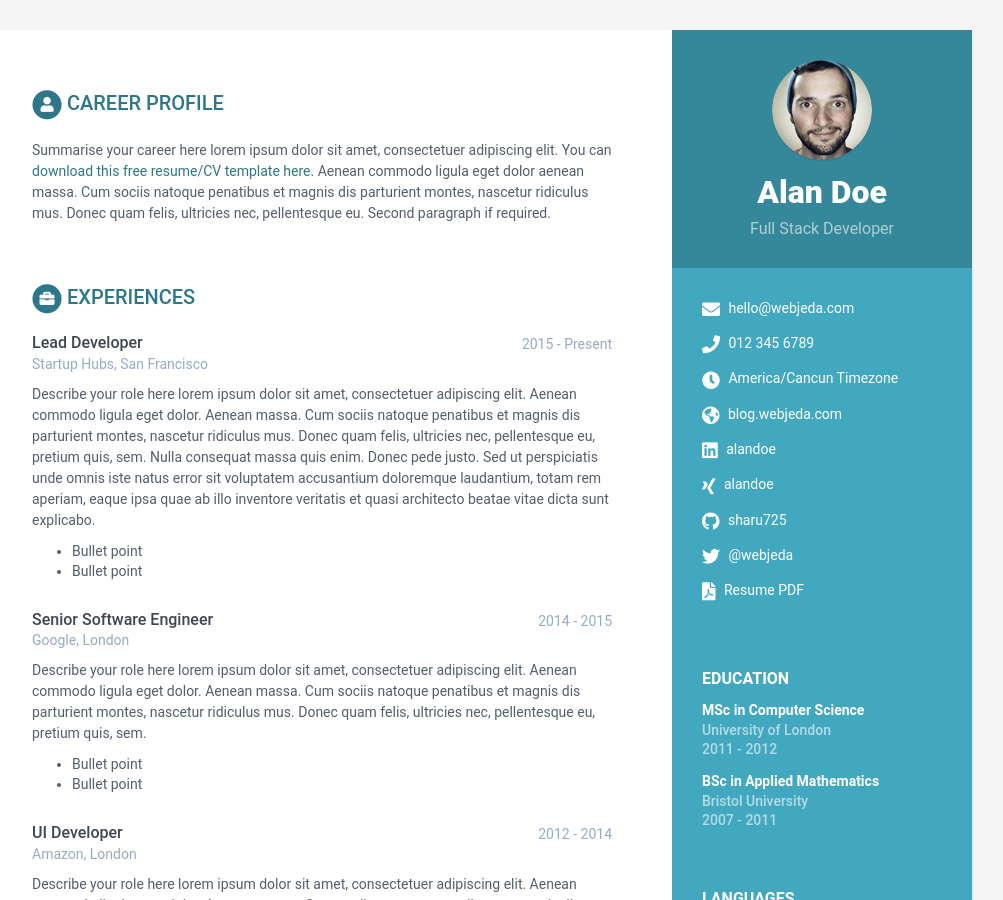
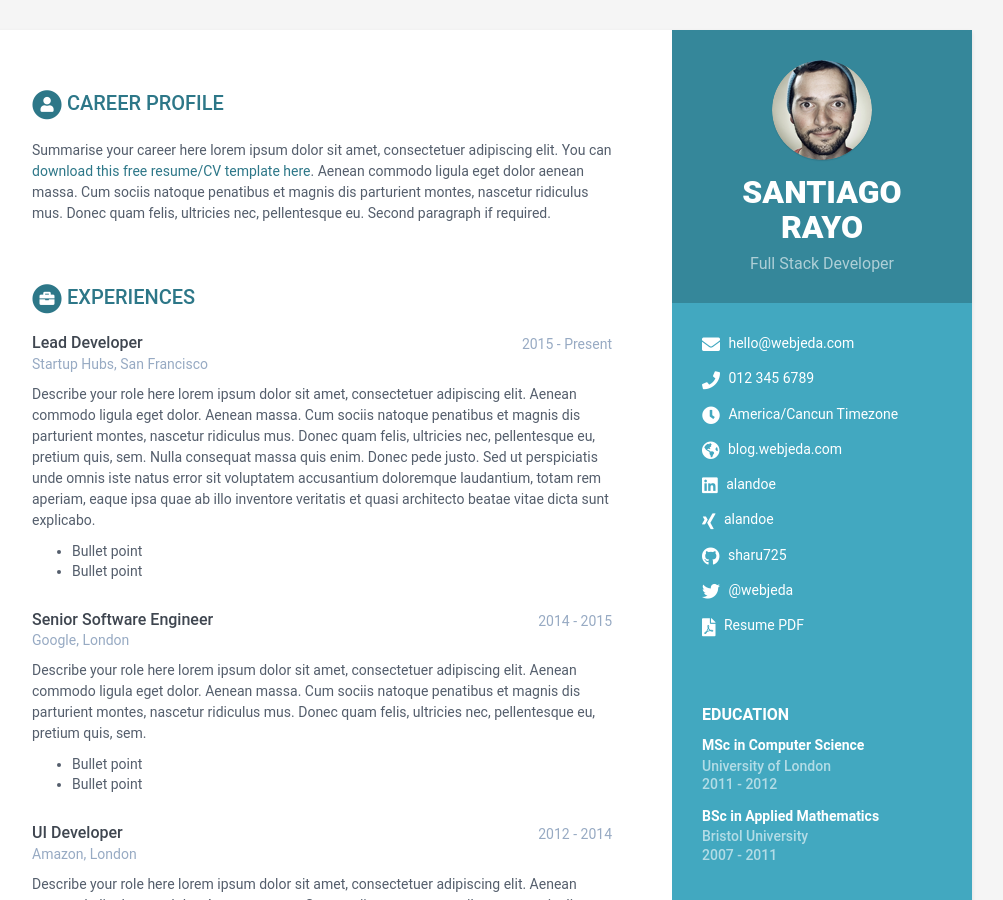
Before and after one commit to intrepido1902/Rayo-cv-2, a Jekyll site: the page built from index.html, in a window 1280 px wide and 900 px high. Shown: the whole window, without its empty margins (168-1171 px from the left). Built offline with Jekyll 4.4.1, drawn with Linux system fonts in a browser that asks for light colours.

Commit message:
CAMBIAR NOMBRE

```diff
--- a/_data/data.yml
+++ b/_data/data.yml
@@ -8,7 +8,7 @@ sidebar:
     education: True # set to False if you want education in main section instead of in sidebar
 
     # Profile information
-    name: Alan Doe
+    name: SANTIAGO RAYO
     tagline: Full Stack Developer
     avatar: profile.png  #place a 100x100 picture inside /assets/images/ folder and provide the name of the file below
 
```
